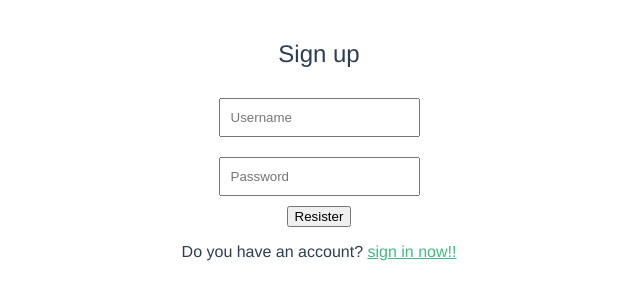
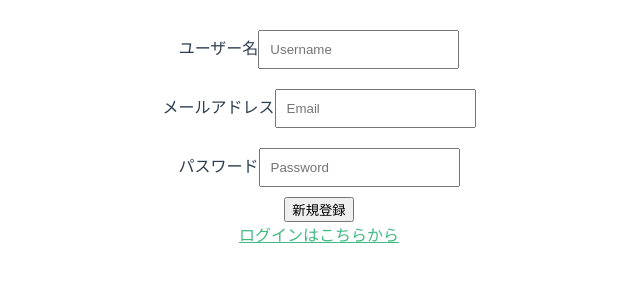
Before and after one commit to gorinesia/Vue-and-firebase-project, a Vue app: page /signup in a window 1280 px wide. Shown: the top 300 px of the page, without its empty margins (321-961 px from the left). Built offline with nearby package versions, Linux system fonts and the light colour scheme.

Commit message:
made a function of authentication

```diff
--- a/src/components/Signup.vue
+++ b/src/components/Signup.vue
@@ -1,12 +1,16 @@
 <template>
   <div class="signup">
-    <h2>Sign up</h2>
-    <input type="text" placeholder="Username" v-model="username">
-    <input type="password" placeholder="Password" v-model="password">
-    <button @click="signUp">Resister</button>
-    <p>Do you have an account?
-      <router-link to="/signin">sign in now!!</router-link>
-    </p>
+    <div>
+      ユーザー名<input type="text" placeholder="Username" v-model="username">
+    </div>
+    <div>
+      メールアドレス<input type="email" placeholder="Email" v-model="email">
+    </div>
+    <div>
+      パスワード<input type="password" placeholder="Password" v-model="password">
+    </div>
+    <button @click="signUp">新規登録</button>
+    <router-link to="/signin">ログインはこちらから</router-link>
   </div>
 </template>
 
@@ -18,14 +22,19 @@ export default {
   data() {
     return {
       username: '',
+      email: '',
       password: ''
     }
   },
   methods: {
     signUp() {
-      firebase.auth().createUserWithEmailAndPassword(this.username, this.password)
-        .then(user => {
-          alert('Create account: ', user.email)
+      firebase.auth().createUserWithEmailAndPassword(this.email, this.password)
+        .then((result) => {
+          result.user.updateProfile({
+            displayName: this.username
+          });
+          alert('ユーザー登録完了しました！！')
+          this.$router.push('/signin')
         })
         .catch(error => {
           alert(error.message)
@@ -36,10 +45,6 @@ export default {
 </script>
 
 <style scoped>
-h1, h2 {
-  font-weight: normal;
-}
-
 ul {
   list-style: none;
   padding: 0;
```
